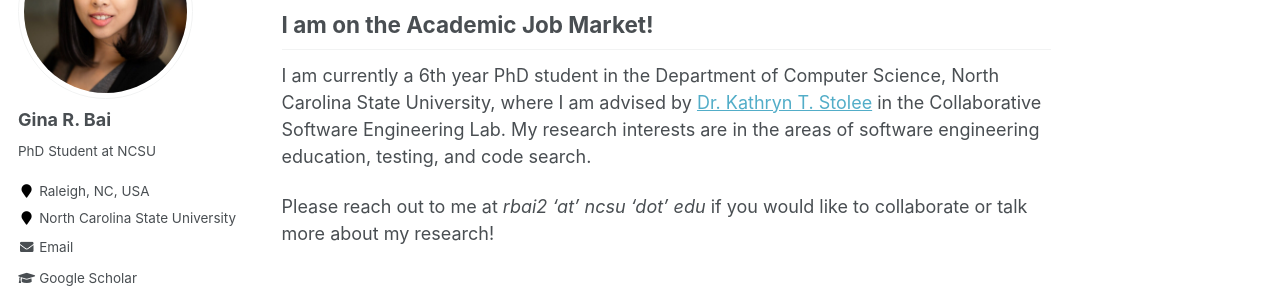
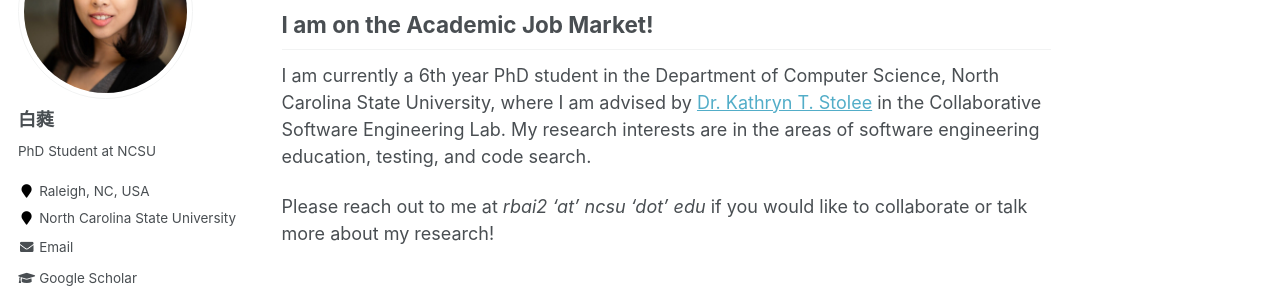
Before and after one commit to ginaBai/ginabai.github.io, a Jekyll site: the page built from _pages/about.md, in a window 1280 px wide. Shown: the part 194-494 px from the top of the page. Built offline with Jekyll 4.4.1, drawn with Linux system fonts in a browser that asks for light colours.

Commit message:
Update _config.yml

```diff
--- a/_config.yml
+++ b/_config.yml
@@ -80,7 +80,7 @@ analytics:
 
 # Site Author
 author:
-  name             : "Gina R. Bai"
+  name             : "白蕤"
   avatar           : "ProfilePic.JPG"
   bio              : "PhD Student at NCSU"
   location         : "Raleigh, NC, USA"
```
